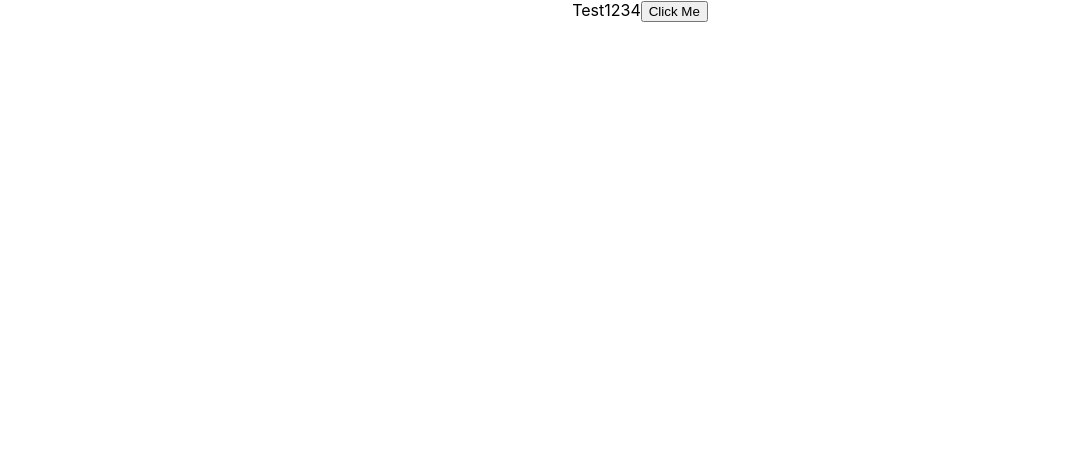
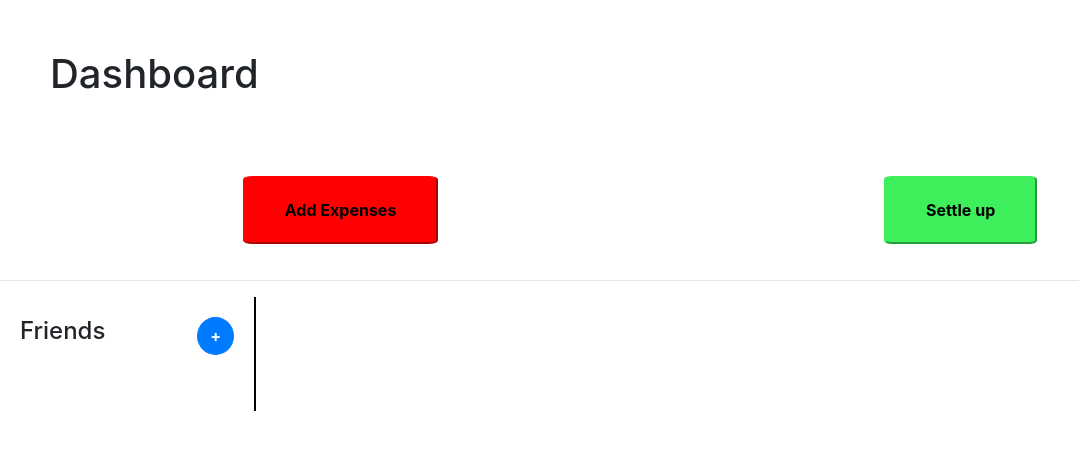
Before and after one commit to sudpmishra/splitex, a React (Create React App) app: page / in a window 1280 px wide. Shown: the top 450 px of the page, without its empty margins (0-1079 px from the left). Built offline with nearby package versions, Linux system fonts and the light colour scheme.

Commit message:
Minor Dashboard UI design changes with add friend functionality

```diff
--- a/public/index.html
+++ b/public/index.html
@@ -25,6 +25,10 @@
       Learn how to configure a non-root public URL by running `npm run build`.
     -->
     <title>React App</title>
+    <link rel="stylesheet" href="https://stackpath.bootstrapcdn.com/bootstrap/4.3.1/css/bootstrap.min.css" integrity="sha384-ggOyR0iXCbMQv3Xipma34MD+dH/1fQ784/j6cY/iJTQUOhcWr7x9JvoRxT2MZw1T" crossorigin="anonymous">
+    <script src="https://code.jquery.com/jquery-3.3.1.slim.min.js" integrity="sha384-q8i/X+965DzO0rT7abK41JStQIAqVgRVzpbzo5smXKp4YfRvH+8abtTE1Pi6jizo" crossorigin="anonymous"></script>
+    <script src="https://cdnjs.cloudflare.com/ajax/libs/popper.js/1.14.7/umd/popper.min.js" integrity="sha384-UO2eT0CpHqdSJQ6hJty5KVphtPhzWj9WO1clHTMGa3JDZwrnQq4sF86dIHNDz0W1" crossorigin="anonymous"></script>
+    <script src="https://stackpath.bootstrapcdn.com/bootstrap/4.3.1/js/bootstrap.min.js" integrity="sha384-JjSmVgyd0p3pXB1rRibZUAYoIIy6OrQ6VrjIEaFf/nJGzIxFDsf4x0xIM+B07jRM" crossorigin="anonymous"></script>
   </head>
   <body>
     <noscript>You need to enable JavaScript to run this app.</noscript>
--- a/src/App.css
+++ b/src/App.css
@@ -28,6 +28,81 @@
   color: #61dafb;
 }
 
+.top{
+  text-align: left;
+  padding: 50px;
+}
+
+.buttons{
+  display: flex;
+  justify-content: space-around;
+  padding: 20px;
+}
+.btn1{
+  background-color: red;
+  border-color: red;
+  padding: 20px 40px;
+  border-radius: 5%;
+  font-weight: bold;
+}
+.btn2{
+  background-color: rgb(61, 240, 91);
+  border-color: rgb(61, 240, 91);
+  padding: 20px 40px;
+  border-radius: 5%;
+  font-weight: bold;
+}
+
+.midbox{
+  display: grid;
+  grid-template-columns: 20% 80%;
+}
+
+.friends{
+  text-align: left;
+  padding: 20px;
+  border-right: 2px solid black;
+}
+
+.friends-top{
+  display: flex;
+  justify-content: space-between;
+}
+
+.add-btn{
+  border-radius: 50% !important;
+}
+
+.plus1{
+  font-weight: bold;
+}
+
+ul{
+  list-style: none;
+  padding: 10px 0;
+}
+
+.searchbox{
+  display: flex;
+  background-color: rgb(197, 190, 190);
+}
+
+.input-btn{
+  background-color: rgb(197, 190, 190);
+  border-color: rgb(197, 190, 190);
+}
+
+input[type=text] {
+  background-color: rgb(197, 190, 190);
+  color: rgb(218, 22, 22);
+  border-color: rgb(197, 190, 190);
+}
+
+.plus2{
+  font-weight: bold;
+  padding: 0 15px;
+}
+
 @keyframes App-logo-spin {
   from {
     transform: rotate(0deg);
--- a/src/App.js
+++ b/src/App.js
@@ -1,10 +1,12 @@
 import './App.css';
+import Dashboard from './Components/Dashboard';
+import AddFriends from './Components/AddFriends';
 
 function App() {
   return (
     <div className="App">
-      Test1234
-      <button className="btn">Click Me</button>
+      <Dashboard/>
+      <AddFriends/>
     </div>
   );
 }
--- /dev/null
+++ b/src/Components/AddFriends.js
@@ -0,0 +1,41 @@
+import { useState } from "react";
+const savedFriends = localStorage.getItem("friend-list") ? JSON.parse(localStorage.getItem("friend-list")) : []
+function AddFriends() {
+    const [friendList, setFriendList] = useState(savedFriends)
+    const [inputName, setInputName] = useState("")
+    const [showInput, setShowInput] = useState(false)
+    const addFriend = () => {
+        let updatedFriendList = [...friendList, { name: inputName }]
+        setFriendList(updatedFriendList)
+        localStorage.setItem("friend-list", JSON.stringify(updatedFriendList))
+    }
+    const toggleShow = ()=>{
+        setShowInput(!showInput)
+    }
+    return (
+        <div className="midbox">
+            <div className="friends">
+                <div className="friends-top">
+                    <h4>Friends</h4>
+                    <button className="btn btn-primary add-btn" onClick={()=>{toggleShow()}}><span className="plus1">+</span></button>
+                </div>
+                <ul>
+                    {friendList.map((friend) => {
+                        return (<li>{friend.name}</li>)
+                    })}
+                </ul>
+                {showInput &&
+                    <div className="searchbox">
+                        <input type="text" id="fname" name="fname" value={inputName} onChange={(e) => { setInputName(e.target.value) }}></input>
+                        <button className="input-btn" onClick={() => { addFriend() }}><span className="plus2">+</span></button>
+                    </div>
+                }
+            </div>
+            <div className="box">
+
+            </div>
+        </div>
+    );
+}
+
+export default AddFriends;
--- /dev/null
+++ b/src/Components/Dashboard.js
@@ -0,0 +1,13 @@
+function Dashboard() {
+    return (
+        <>
+            <h1 className="top">Dashboard</h1>
+            <div className="buttons">
+                <button className="btn1">Add Expenses</button>
+                <button className="btn2">Settle up</button>
+            </div>
+            <hr></hr>
+        </>);
+}
+
+export default Dashboard;
```
